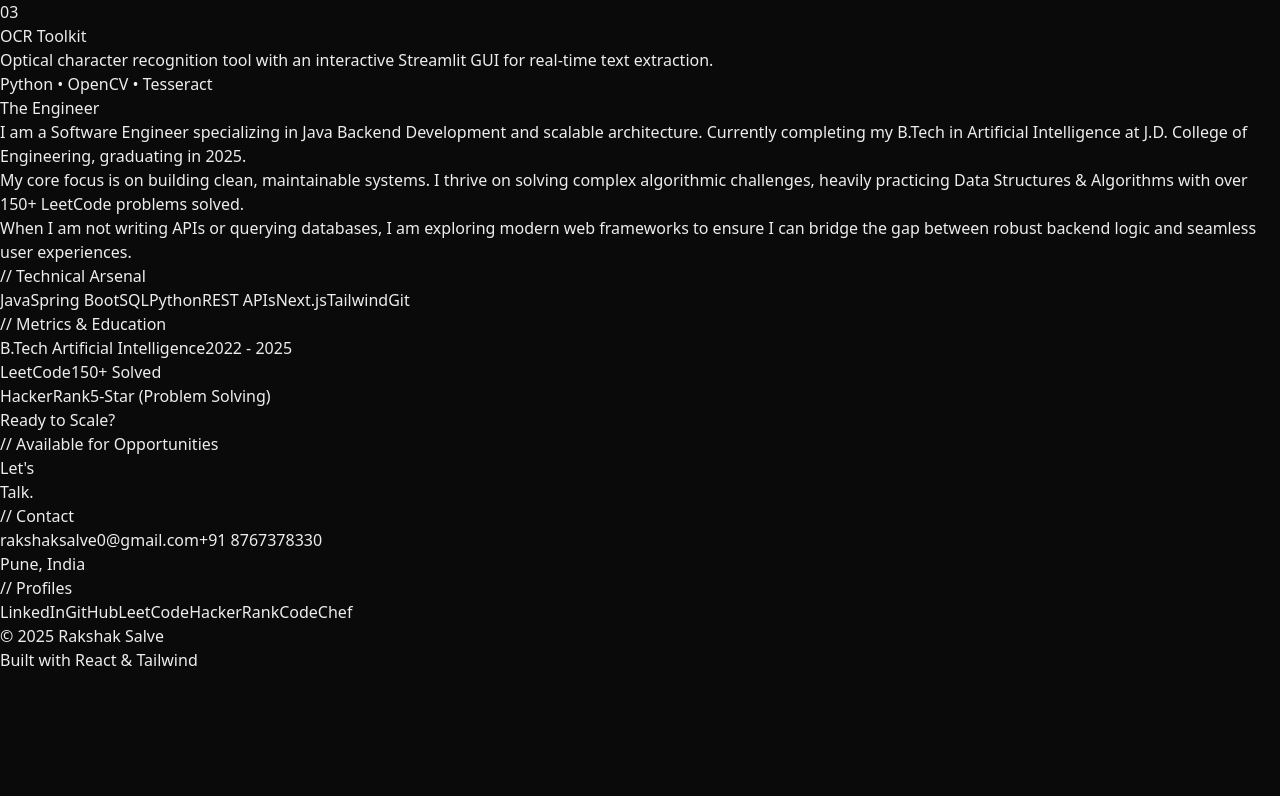
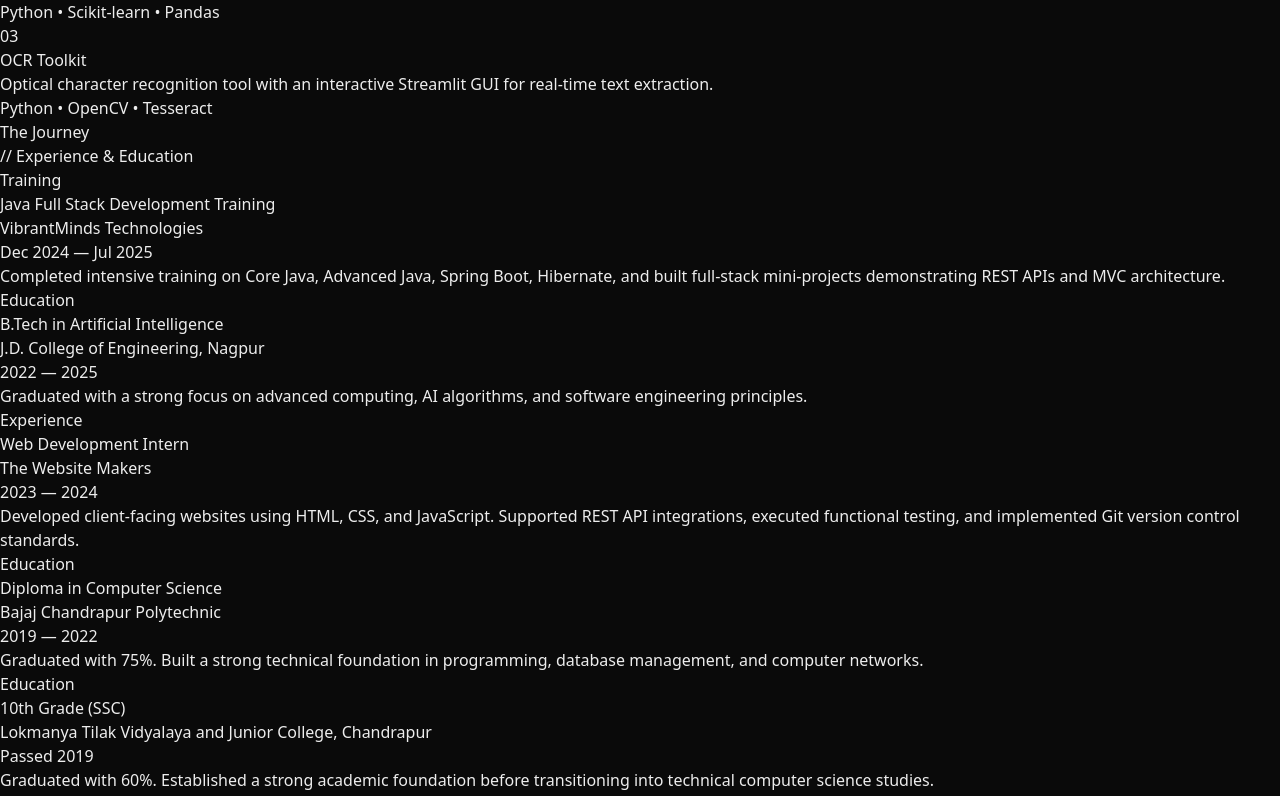
Before and after one commit to rakshak-salve/rakshaksalve-portfolio, a React (Vite) app: page / in a window 1280 px wide. Shown: the part 504-1300 px from the top of the page. Before the commit the page ends 1176 px from the top, so only its background shows below. Built offline with nearby package versions, Linux system fonts and the light colour scheme; the HTML template or start-up script is replaced by a standard one.

Commit message:
feat: append 10th grade education details to the journey timeline

```diff
--- a/src/App.jsx
+++ b/src/App.jsx
@@ -2,6 +2,7 @@
 import Navbar from './components/Navbar';
 import Hero from './components/Hero';
 import Projects from './components/Projects';
+import Experience from './components/Experience';
 import About from './components/About';
 import Contact from './components/Contact';
 
@@ -13,6 +14,7 @@
       <main>
         <Hero />
         <Projects />
+        <Experience />
         <About />
         <Contact />
       </main>
--- a/src/components/About.jsx
+++ b/src/components/About.jsx
@@ -13,7 +13,7 @@
           <div className="text-gray-400 text-lg md:text-xl leading-relaxed space-y-6">
             <p>
               I am a Software Engineer specializing in <span className="text-white font-bold">Java Backend Development</span> and scalable architecture.
-              Currently completing my B.Tech in Artificial Intelligence at J.D. College of Engineering, graduating in 2025.
+              I am a 2025 B.Tech graduate in Artificial Intelligence from J.D. College of Engineering.
             </p>
             <p>
               My core focus is on building clean, maintainable systems. I thrive on solving complex algorithmic challenges, heavily practicing Data Structures & Algorithms with over 150+ LeetCode problems solved.
@@ -52,7 +52,7 @@
             <ul className="space-y-4 text-gray-400 font-mono text-xs uppercase tracking-widest">
               <li className="flex justify-between border-b border-gray-800 pb-2 hover:text-white transition-colors duration-300 cursor-default">
                 <span>B.Tech Artificial Intelligence</span>
-                <span className="text-white">2022 - 2025</span>
+                <span className="text-white">Class of 2025</span>
               </li>
               <li className="flex justify-between border-b border-gray-800 pb-2 hover:text-white transition-colors duration-300 cursor-default">
                 <span>LeetCode</span>
--- /dev/null
+++ b/src/components/Experience.jsx
@@ -0,0 +1,85 @@
+import React from 'react';
+
+const Experience = () => {
+  const journey = [
+    {
+      year: "Dec 2024 — Jul 2025",
+      role: "Java Full Stack Development Training",
+      company: "VibrantMinds Technologies",
+      description: "Completed intensive training on Core Java, Advanced Java, Spring Boot, Hibernate, and built full-stack mini-projects demonstrating REST APIs and MVC architecture.",
+      type: "Training"
+    },
+    {
+      year: "2022 — 2025",
+      role: "B.Tech in Artificial Intelligence",
+      company: "J.D. College of Engineering, Nagpur",
+      description: "Graduated with a strong focus on advanced computing, AI algorithms, and software engineering principles.",
+      type: "Education"
+    },
+    {
+      year: "2023 — 2024",
+      role: "Web Development Intern",
+      company: "The Website Makers",
+      description: "Developed client-facing websites using HTML, CSS, and JavaScript. Supported REST API integrations, executed functional testing, and implemented Git version control standards.",
+      type: "Experience"
+    },
+    {
+      year: "2019 — 2022",
+      role: "Diploma in Computer Science",
+      company: "Bajaj Chandrapur Polytechnic",
+      description: "Graduated with 75%. Built a strong technical foundation in programming, database management, and computer networks.",
+      type: "Education"
+    },
+    {
+      year: "Passed 2019",
+      role: "10th Grade (SSC)",
+      company: "Lokmanya Tilak Vidyalaya and Junior College, Chandrapur",
+      description: "Graduated with 60%. Established a strong academic foundation before transitioning into technical computer science studies.",
+      type: "Education"
+    }
+  ];
+
+  return (
+    <section id="experience" className="w-full min-h-screen px-6 md:px-12 py-24 border-t border-gray-800">
+      <div className="mb-16">
+        <h2 className="text-4xl md:text-6xl font-black uppercase tracking-tighter text-white mb-4">
+          The Journey
+        </h2>
+        <p className="text-gray-500 font-mono text-sm uppercase tracking-widest">
+          // Experience & Education
+        </p>
+      </div>
+
+      <div className="flex flex-col border-l border-gray-800 ml-2 md:ml-4">
+        {journey.map((item, index) => (
+          <div key={index} className="relative pl-8 md:pl-12 py-8 border-b border-gray-800 last:border-none group hover:bg-[#111] transition-colors duration-300">
+            {/* Timeline Dot */}
+            <div className="absolute left-[-5px] top-10 w-[9px] h-[9px] bg-gray-800 group-hover:bg-white transition-colors duration-300"></div>
+
+            <div className="flex flex-col md:flex-row md:justify-between md:items-start mb-4">
+              <div>
+                <span className="text-xs font-mono uppercase tracking-widest text-gray-500 mb-2 block">
+                  {item.type}
+                </span>
+                <h3 className="text-2xl font-bold uppercase tracking-tight text-white mb-1">
+                  {item.role}
+                </h3>
+                <p className="text-lg text-gray-400 font-mono uppercase tracking-wide">
+                  {item.company}
+                </p>
+              </div>
+              <div className="mt-4 md:mt-0 text-sm font-mono uppercase tracking-widest text-gray-500 group-hover:text-white transition-colors duration-300 whitespace-nowrap">
+                {item.year}
+              </div>
+            </div>
+            <p className="text-gray-400 max-w-2xl leading-relaxed">
+              {item.description}
+            </p>
+          </div>
+        ))}
+      </div>
+    </section>
+  );
+};
+
+export default Experience;
--- a/src/components/Navbar.jsx
+++ b/src/components/Navbar.jsx
@@ -15,6 +15,9 @@
       <ul className="hidden md:flex gap-8 text-xs font-semibold text-gray-300 uppercase tracking-widest">
         <li>
           <a href="#projects" className="hover:text-white cursor-pointer transition-colors duration-300">Projects</a>
+        </li>
+        <li>
+          <a href="#experience" className="hover:text-white cursor-pointer transition-colors duration-300">Experience</a>
         </li>
         <li>
           <a href="#about" className="hover:text-white cursor-pointer transition-colors duration-300">About</a>
```
